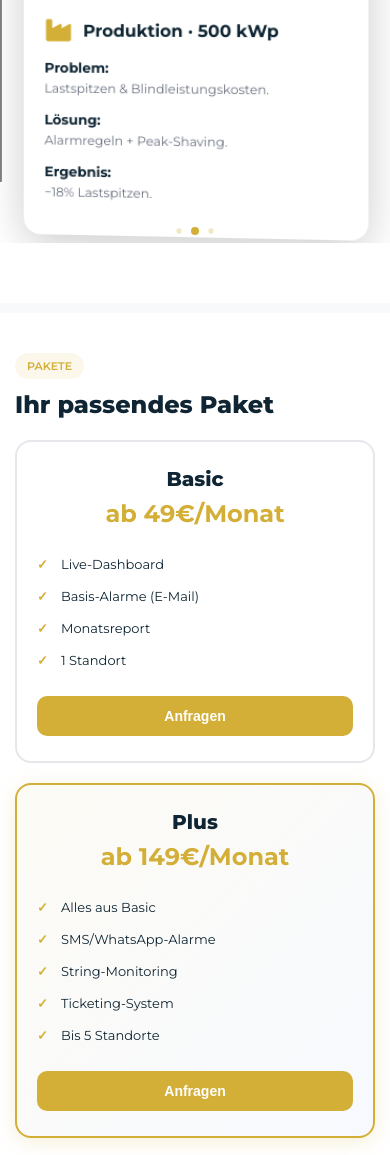
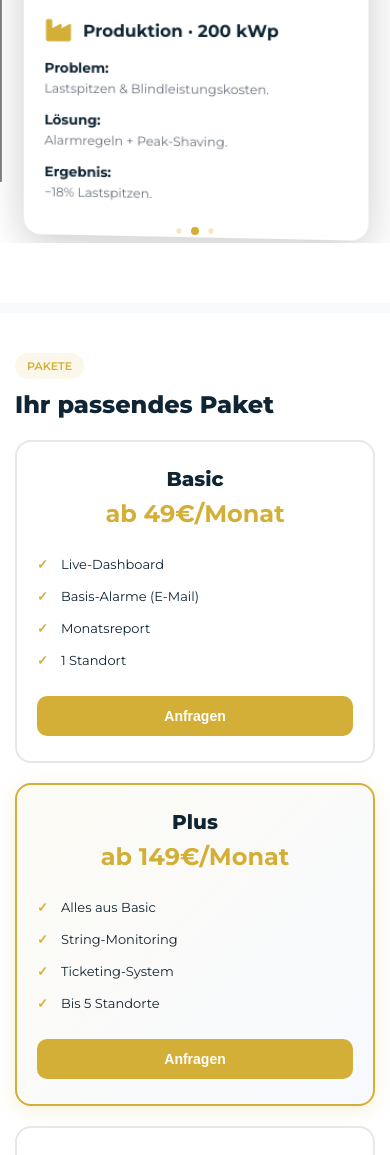
Before and after one commit to Ravish091/anlagenmonitoring, a plain HTML site: page alab-monitoring-mobile.html in a window 390 px wide. Shown: the part 2461-3616 px from the top of the page. Drawn offline with nearby package versions, Linux system fonts and the light colour scheme.

Commit message:
Update alab-monitoring-mobile.html

```diff
--- a/alab-monitoring-mobile.html
+++ b/alab-monitoring-mobile.html
@@ -309,7 +309,7 @@
                         <div class="case-content">
                             <div class="case-header">
                                 <i class="fas fa-industry"></i>
-                                <h3>Produktion · 500 kWp</h3>
+                                <h3>Produktion · 200 kWp</h3>
                             </div>
                             <div class="case-item">
                                 <strong>Problem:</strong>
@@ -378,7 +378,6 @@
                 <div class="package-price">ab 149€/Monat</div>
                 <ul class="package-features">
                     <li>Alles aus Basic</li>
-                    <li>SMS/WhatsApp-Alarme</li>
                     <li>String-Monitoring</li>
                     <li>Ticketing-System</li>
                     <li>Bis 5 Standorte</li>
```
